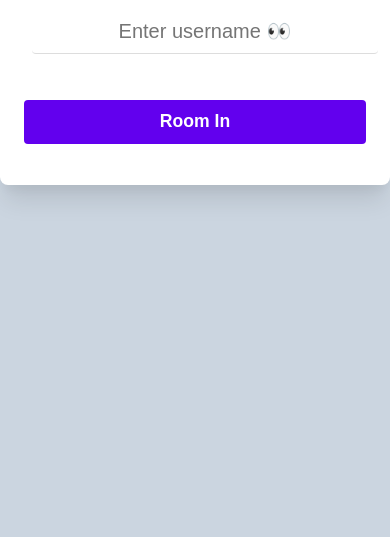
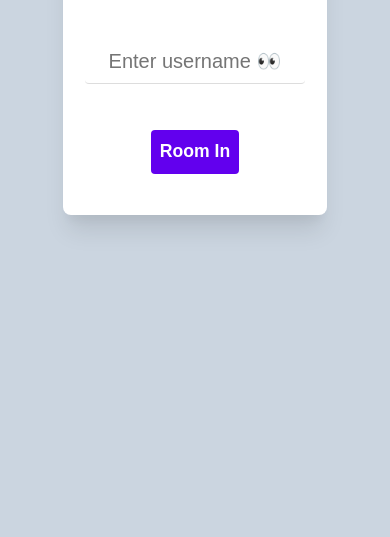
Before and after one commit to DiegoCuevas/js-tutopia-clon, a website: page public/login.html in a window 390 px wide. Shown: the part 387-924 px from the top of the page. Before the commit the page ends 844 px from the top, so only its background shows below. Drawn offline with Linux system fonts and the light colour scheme.

Commit message:
Add responsiveness to login layout (#52)
* Add responsive in login

* Fix indentation

```diff
--- a/public/css/login.css
+++ b/public/css/login.css
@@ -58,3 +58,42 @@ h1 {
   text-align: center;
   margin: 15px;
 }
+@media only screen and (max-width: 768px) {
+  body {
+    width: auto;
+    height: auto;
+    margin: 40px;
+    display: flex;
+    align-items: center;
+  }
+  form {
+    width: auto;
+    height: auto;
+    display: flex;
+    justify-content: center;
+  }
+  h1 {
+    width: auto;
+    height: auto;
+    font-size: 17px;
+  }
+  #loginForm {
+    width: auto;
+    height: auto;
+    display: flex;
+    justify-content: center;
+    align-items: center;
+  }
+  label {
+    display: flex;
+    justify-content: center;
+    align-content: center;
+    width: 200px;
+  }
+  #username {
+    width: 200px;
+    display: flex;
+    justify-content: center;
+    align-content: center;
+  }
+}
```
